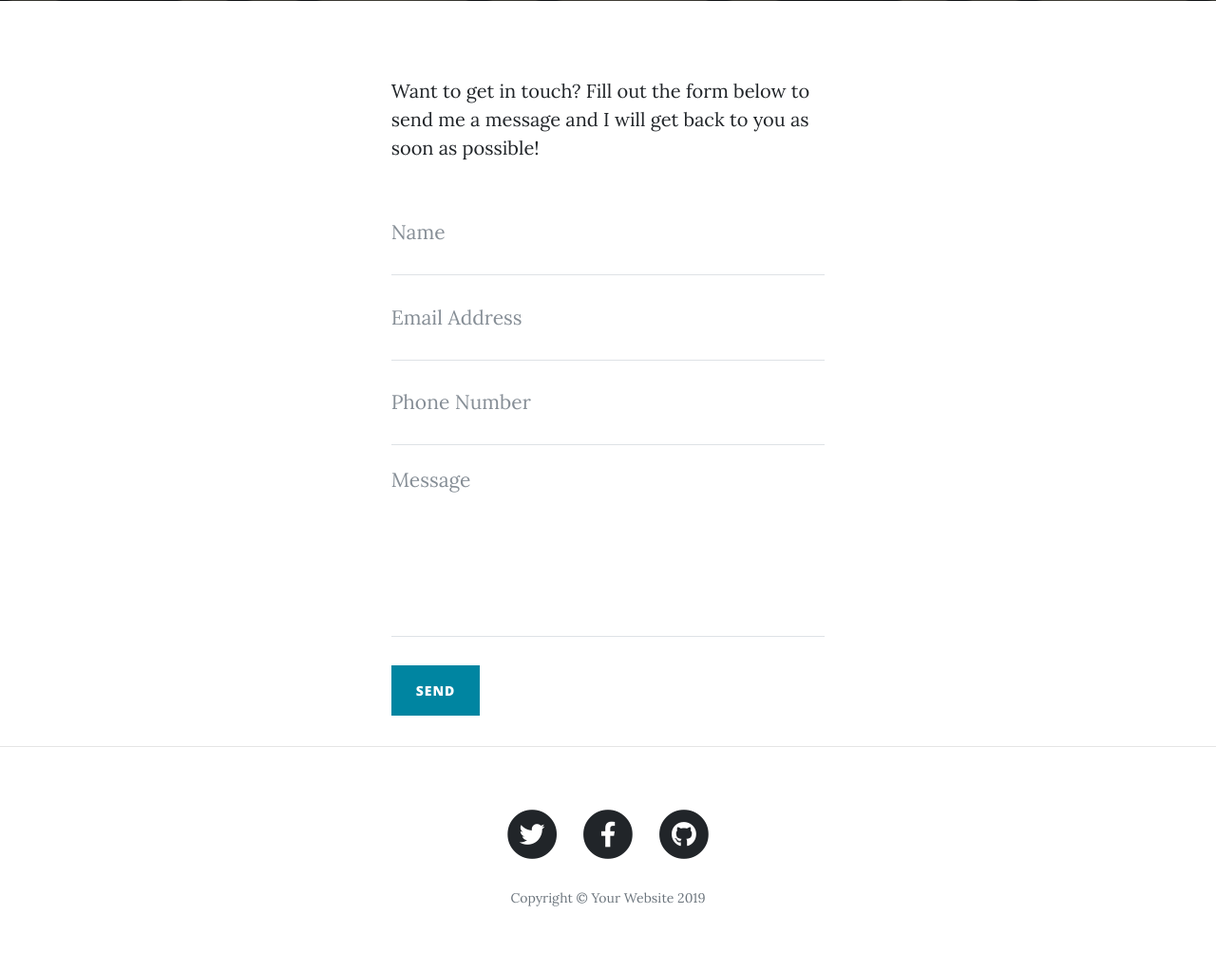
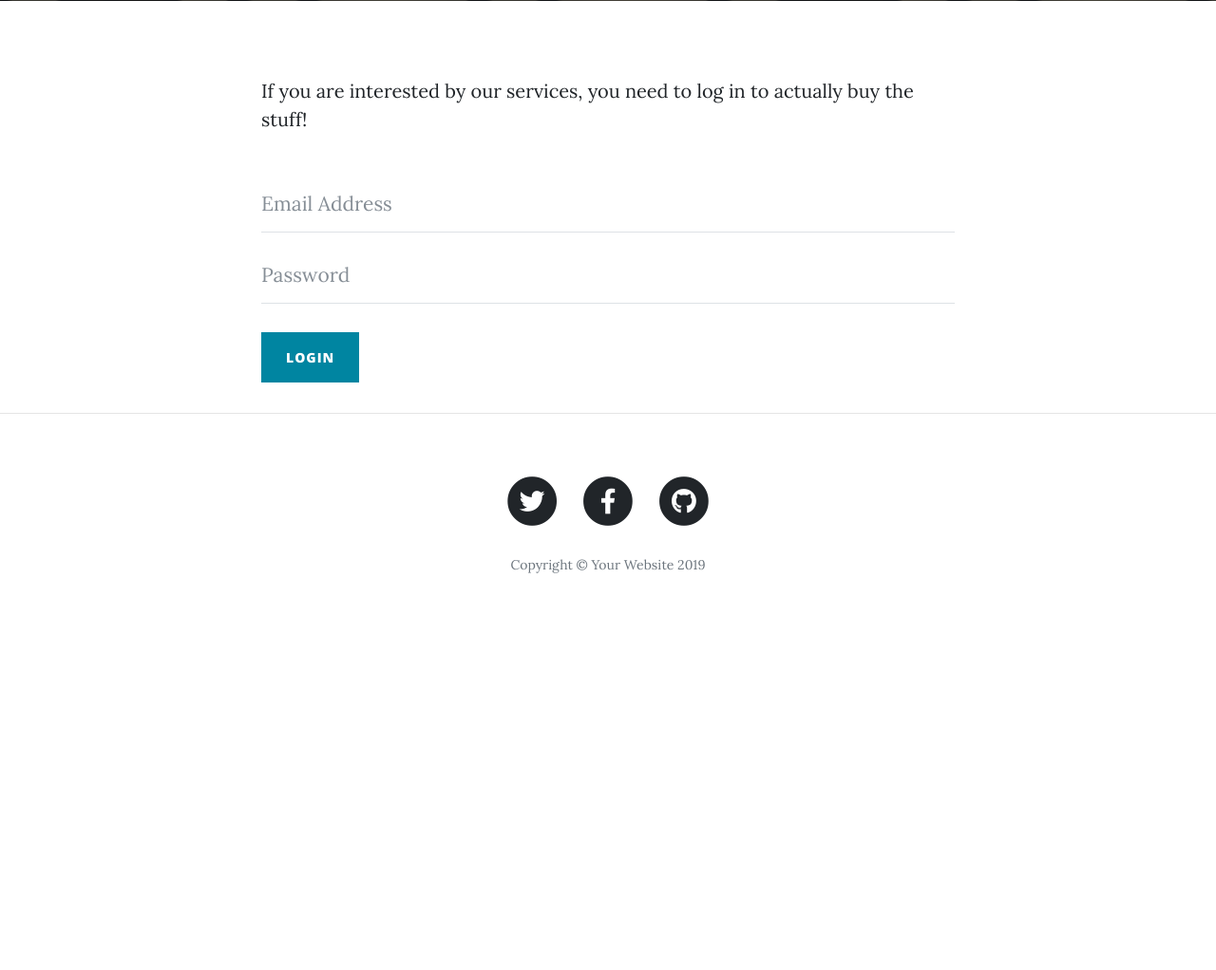
Before and after one commit to king-numsgil/W34TP, a PHP site: page /index.php?page=login in a window 1280 px wide. Shown: the part 664-1686 px from the top of the page at 95% size. After the commit the page ends 1268 px from the top, so only its background shows below. Run offline with PHP 8.4, Linux system fonts and the light colour scheme.

Commit message:
Added login form, next is the login logic

```diff
--- a/pagez/login.php
+++ b/pagez/login.php
@@ -1,46 +1,25 @@
-  <!-- Main Content -->
-  <div class="container">
-    <div class="row">
-      <div class="col-lg-8 col-md-10 mx-auto">
-        <p>Want to get in touch? Fill out the form below to send me a message and I will get back to you as soon as possible!</p>
-        <!-- Contact Form - Enter your email address on line 19 of the mail/contact_me.php file to make this form work. -->
-        <!-- WARNING: Some web hosts do not allow emails to be sent through forms to common mail hosts like Gmail or Yahoo. It's recommended that you use a private domain email address! -->
-        <!-- To use the contact form, your site must be on a live web host with PHP! The form will not work locally! -->
-        <form name="sentMessage" id="contactForm" novalidate>
+<?php
+if (isset($_GET["action"]) && empty($_GET["action"])) {
+
+}
+else { ?>
+<p>If you are interested by our services, you need to log in to actually buy the stuff!</p>
+<form method="post" action="index.php?page=login&action" novalidate>
 	<div class="control-group">
 		<div class="form-group floating-label-form-group controls">
-              <label>Name</label>
-              <input type="text" class="form-control" placeholder="Name" id="name" required data-validation-required-message="Please enter your name.">
-              <p class="help-block text-danger"></p>
+			<label>Email Address</label>
+			<input type="email" class="form-control" placeholder="Email Address" id="email" required />
 		</div>
 	</div>
 	<div class="control-group">
 		<div class="form-group floating-label-form-group controls">
-              <label>Email Address</label>
-              <input type="email" class="form-control" placeholder="Email Address" id="email" required data-validation-required-message="Please enter your email address.">
-              <p class="help-block text-danger"></p>
-            </div>
-          </div>
-          <div class="control-group">
-            <div class="form-group col-xs-12 floating-label-form-group controls">
-              <label>Phone Number</label>
-              <input type="tel" class="form-control" placeholder="Phone Number" id="phone" required data-validation-required-message="Please enter your phone number.">
-              <p class="help-block text-danger"></p>
-            </div>
-          </div>
-          <div class="control-group">
-            <div class="form-group floating-label-form-group controls">
-              <label>Message</label>
-              <textarea rows="5" class="form-control" placeholder="Message" id="message" required data-validation-required-message="Please enter a message."></textarea>
-              <p class="help-block text-danger"></p>
+			<label>Password</label>
+			<input type="password" class="form-control" placeholder="Password" id="password" required />
 		</div>
 	</div>
 	<br>
-          <div id="success"></div>
 	<div class="form-group">
-            <button type="submit" class="btn btn-primary" id="sendMessageButton">Send</button>
+		<button type="submit" class="btn btn-primary">Login</button>
 	</div>
 </form>
-      </div>
-    </div>
-  </div>
+<?php } ?>
```
Lines whose indentation alone changed are shown as unchanged.
